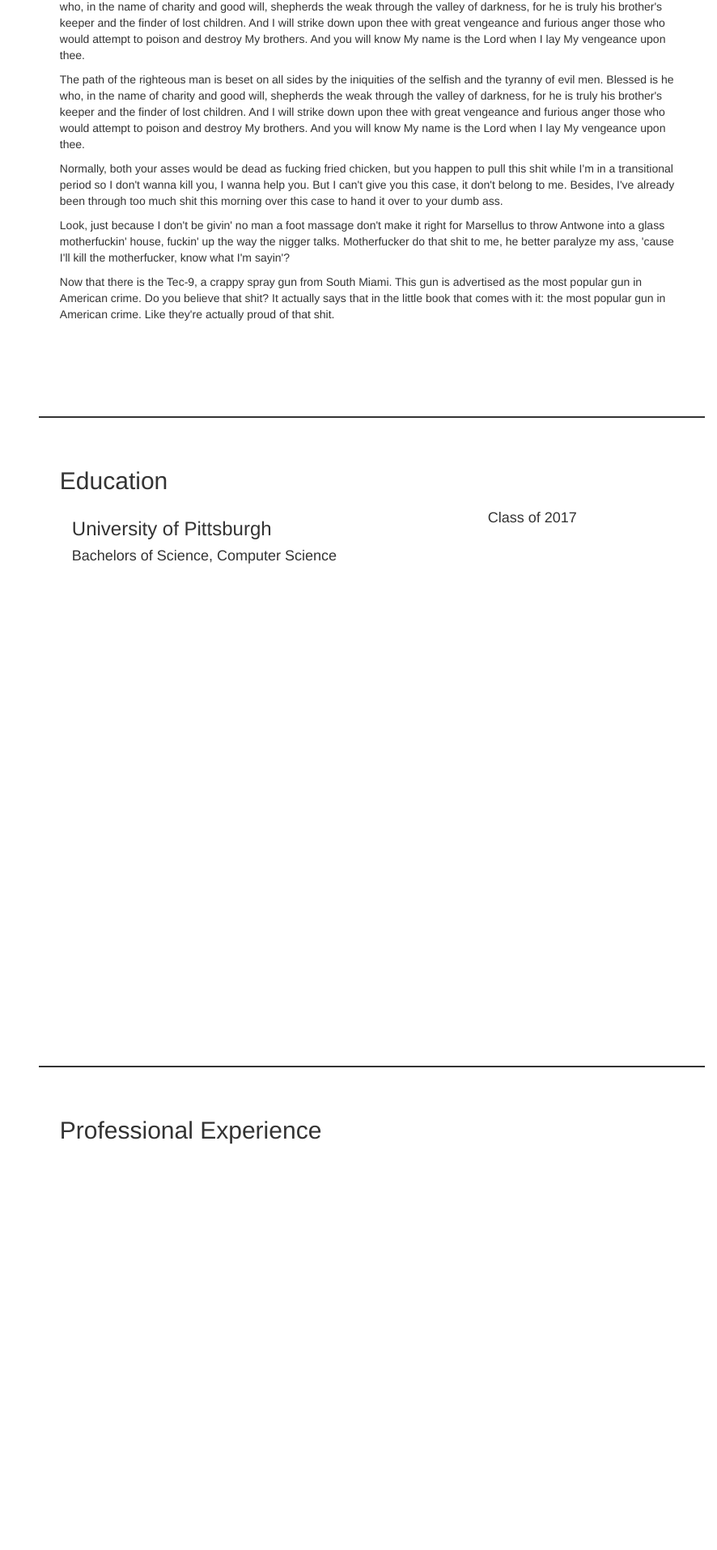
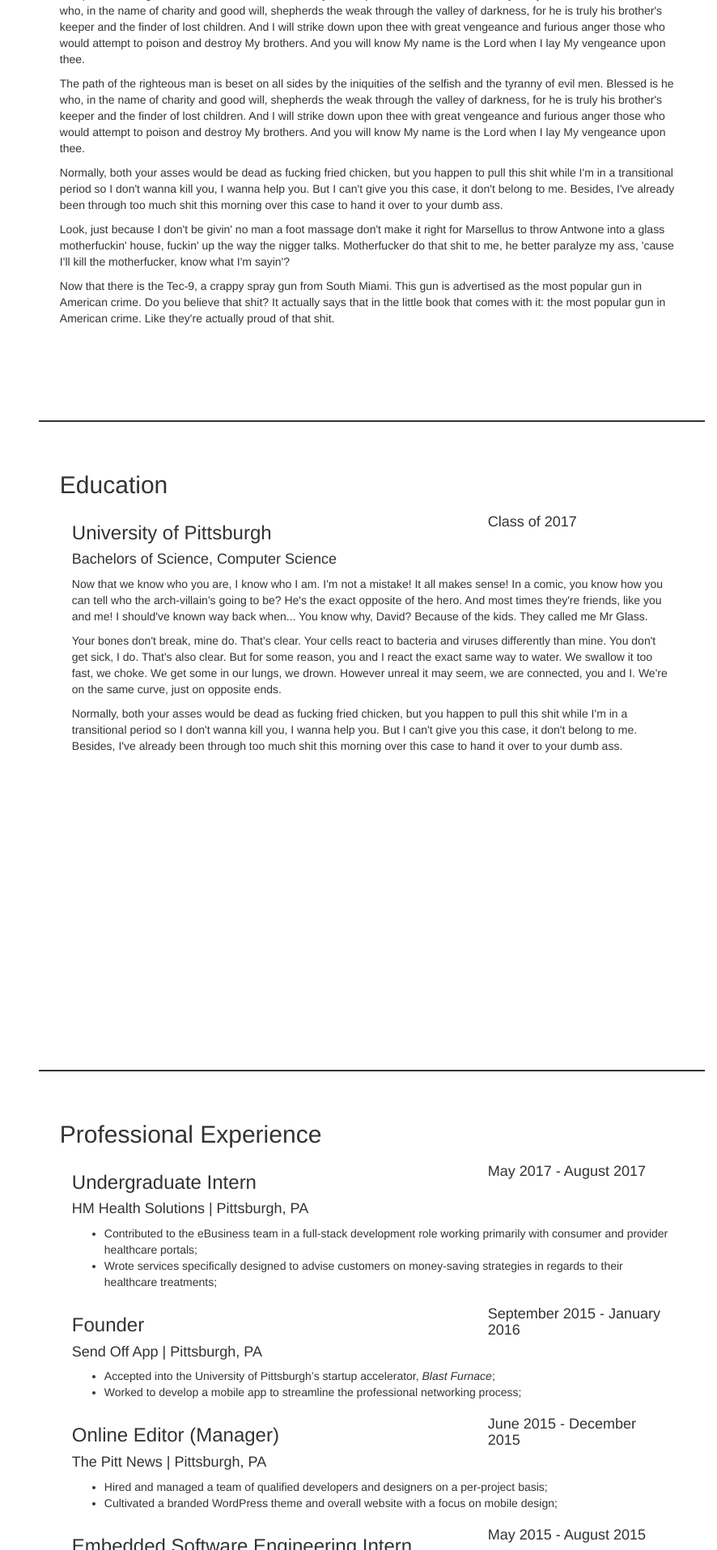
Before and after one commit to sroomberg/PromotionalWebsite, a PHP site: page / in a window 1280 px wide. Shown: the part 1088-3002 px from the top of the page at 81% size, without its empty margins (394-1280 px from the left). Run offline with PHP 8.4, Linux system fonts and the light colour scheme; some libraries are stand-ins or nearby versions.

Commit message:
adding content, fixing flex css for height issues

```diff
--- a/src/index.php
+++ b/src/index.php
@@ -18,7 +18,7 @@
 			<div class="row">
 				<!--Navigation section | Pinned to left side of page as user scrolls-->
 				<div class="col-md-4 navigation">
-					<ul class="center-block text-center">
+					<ul class="col-md-4 center-block text-center">
 						<li><a href="#top">Home</a></li>
 						<li><a href="#about">About</a></li>
 						<li><a href="#education">Education</a></li>
@@ -37,7 +37,6 @@
 					<div class="row" name="top">
 						<h1>Steven Emanuel Roomberg</h1>
 						<h2>Software Engineer</h2>
-						<img src="" /><!--Here is where a picture of me will go-->
 						<p>Do you see any Teletubbies in here? Do you see a slender plastic tag clipped to my shirt with my name printed on it? Do you see a little Asian child with a blank expression on his face sitting outside on a mechanical helicopter that shakes when you put quarters in it? No? Well, that's what you see at a toy store. And you must think you're in a toy store, because you're here shopping for an infant named Jeb. </p>
 						<p>Well, the way they make shows is, they make one show. That show's called a pilot. Then they show that show to the people who make shows, and on the strength of that one show they decide if they're going to make more shows. Some pilots get picked and become television programs. Some don't, become nothing. She starred in one of the ones that became nothing. </p>
 						<p>The path of the righteous man is beset on all sides by the iniquities of the selfish and the tyranny of evil men. Blessed is he who, in the name of charity and good will, shepherds the weak through the valley of darkness, for he is truly his brother's keeper and the finder of lost children. And I will strike down upon thee with great vengeance and furious anger those who would attempt to poison and destroy My brothers. And you will know My name is the Lord when I lay My vengeance upon thee. </p>
@@ -62,6 +61,7 @@
 					<a name="education"></a>
 					<div class="row" name="education">
 						<h2>Education</h2>
+						<div id="resumeItem">
 							<div class="col-md-8">
 								<h3>University of Pittsburgh</h3>
 								<h4>Bachelors of Science, Computer Science</h4>
@@ -69,22 +69,140 @@
 							<div class="col-md-4">
 								<h4>Class of 2017</h4>
 							</div>
+							<div class="clearfix"></div>
+							<div class="col-md-12">
+								<p>Now that we know who you are, I know who I am. I'm not a mistake! It all makes sense! In a comic, you know how you can tell who the arch-villain's going to be? He's the exact opposite of the hero. And most times they're friends, like you and me! I should've known way back when... You know why, David? Because of the kids. They called me Mr Glass. </p>
+
+								<p>Your bones don't break, mine do. That's clear. Your cells react to bacteria and viruses differently than mine. You don't get sick, I do. That's also clear. But for some reason, you and I react the exact same way to water. We swallow it too fast, we choke. We get some in our lungs, we drown. However unreal it may seem, we are connected, you and I. We're on the same curve, just on opposite ends. </p>
+
+								<p>Normally, both your asses would be dead as fucking fried chicken, but you happen to pull this shit while I'm in a transitional period so I don't wanna kill you, I wanna help you. But I can't give you this case, it don't belong to me. Besides, I've already been through too much shit this morning over this case to hand it over to your dumb ass. </p>
 							</div>
+						</div>
+					</div>
+
 					<!--These divs will be removed once content is added--><div class="separator"></div>
 					<a name="resume"></a>
 					<div class="row" name="resume">
 						<h2>Professional Experience</h2>
+						<div id="resumeItem"><!--HMHS-->
+							<div class="col-md-8">
+								<h3>Undergraduate Intern</h3>
+								<h4>HM Health Solutions &#124; Pittsburgh, PA</h4>
+							</div>
+							<div class="col-md-4">
+								<h4>May 2017 - August 2017</h4>
+							</div>
+							<div class="clearfix"></div>
+							<div class="col-md-12">
+								<ul>
+									<li>
+										Contributed to the eBusiness team in a full-stack development role working primarily with consumer and provider healthcare portals;
+									</li>
+									<li>
+										Wrote services specifically designed to advise customers on money-saving strategies in regards to their healthcare treatments;
+									</li>
+								</ul>
+							</div>
+							<div class="clearfix"></div>
+						</div><!--/HMHS-->
+						<div id="resumeItem"><!--Send Off App-->
+							<div class="col-md-8">
+								<h3>Founder</h3>
+								<h4>Send Off App &#124; Pittsburgh, PA</h4>
+							</div>
+							<div class="col-md-4">
+								<h4>September 2015 - January 2016</h4>
+							</div>
+							<div class="clearfix"></div>
+							<div class="col-md-12">
+								<ul>
+									<li>Accepted into the University of Pittsburgh’s startup accelerator, <em>Blast Furnace</em>;</li>
+									<li>Worked to develop a mobile app to streamline the professional networking process;</li>
+								</ul>
+							</div>
+							<div class="clearfix"></div>
+						</div><!--/Send Off App-->
+						<div id="resumeItem"><!--TPN-->
+							<div class="col-md-8">
+								<h3>Online Editor (Manager)</h3>
+								<h4>The Pitt News &#124; Pittsburgh, PA</h4>
+							</div>
+							<div class="col-md-4">
+								<h4>June 2015 - December 2015</h4>
+							</div>
+							<div class="clearfix"></div>
+							<div class="col-md-12">
+								<ul>
+									<li>Hired and managed a team of qualified developers and designers on a per-project basis;</li>
+									<li>Cultivated a branded WordPress theme and overall website with a focus on mobile design;</li>
+								</ul>
+							</div>
+							<div class="clearfix"></div>
+						</div><!--/TPN-->
+						<div id="resumeItem"><!--Mahlet Consulting-->
+							<div class="col-md-8">
+								<h3>Embedded Software Engineering Intern</h3>
+								<h4>Mahlet Consulting &#124; Columbia, MD</h4>
+							</div>
+							<div class="col-md-4">
+								<h4>May 2015 - August 2015</h4>
+							</div>
+							<div class="clearfix"></div>
+							<div class="col-md-12">
+								<ul>
+									<li>Embedded C code on a FPGA board in conjunction with a RESTful API to analyze large (>40 gigabytes) data packets in real-time;</li>
+									<li>Designed and implemented a relational SQL database in conjunction with a NodeJS server to effectively organize amassed data;</li>
+								</ul>
+							</div>
+							<div class="clearfix"></div>
+						</div><!--/Mahlet Consulting-->
+						<div id="resumeItem"><!--Conva-->
+							<div class="col-md-8">
+								<h3>Software Developer</h3>
+								<h4>Conva &#124; Pittsburgh, PA</h4>
+							</div>
+							<div class="col-md-4">
+								<h4>August 2014 - October 2014</h4>
+							</div>
+							<div class="clearfix"></div>
+							<div class="col-md-12">
+								<ul>
+									<li>Directed a team of developers tasked to improve the Conva SAAS platform to present to potential clients and investors;</li>
+									<li>Worked with company executives to implement a plan for Conva’s product development progression;</li>
+								</ul>
+							</div>
+							<div class="clearfix"></div>
+						</div><!--/Conva-->
+						<div id="resumeItem"><!--CRAFT-->
+							<div class="col-md-8">
+								<h3>Digital Intern</h3>
+								<h4>CRAFT &#124; Media/Digital &#124; Washington, D.C.</h4>
+							</div>
+							<div class="col-md-4">
+								<h4>January 2014 - June 2014</h4>
+							</div>
+							<div class="clearfix"></div>
+							<div class="col-md-12">
+								<ul>
+									<li>Developed and maintained client websites and landing pages;</li>
+									<li>Designed a WordPress plugin to showcase digital works to prospective clients;</li>
+								</ul>
+							</div>
+							<div class="clearfix"></div>
+						</div><!--/CRAFT-->
 					</div>
 					<!--These divs will be removed once content is added--><div class="separator"></div>
 					<a name="portfolio"></a>
 					<div class="row" name="portfolio">
 						<h2>Portfolio</h2>
+						<!--This content will be added later-->
+						<em>This content will be added later</em>
 					</div>
 					<!--These divs will be removed once content is added--><div class="separator"></div>
 					<a name="contact"></a>
 					<div class="row" name="contact">
 						<h2>Contact</h2>
-						<!--JS-enabled Contact form-->
+
 					</div>
 				</div>
 			</div>
--- a/src/style/style.css
+++ b/src/style/style.css
@@ -1,7 +1,6 @@
 
-.navigation { height: 100vh; position: fixed; }
+.navigation { height: 100vh; position: fixed; margin-top: 4%; }
 .navigation ul { list-style-type: none; position: fixed; }
 .navigation ul li { margin: 15px auto; }
-.info {  }
-.info .row { height: 100vh; padding: 5% 5%; }
+.info .row { display: flex; flex-direction: column; min-height: 100vh; padding: 5% 5%; }
 .separator { border-top: 2px solid; }
```
Lines whose indentation alone changed are shown as unchanged.
